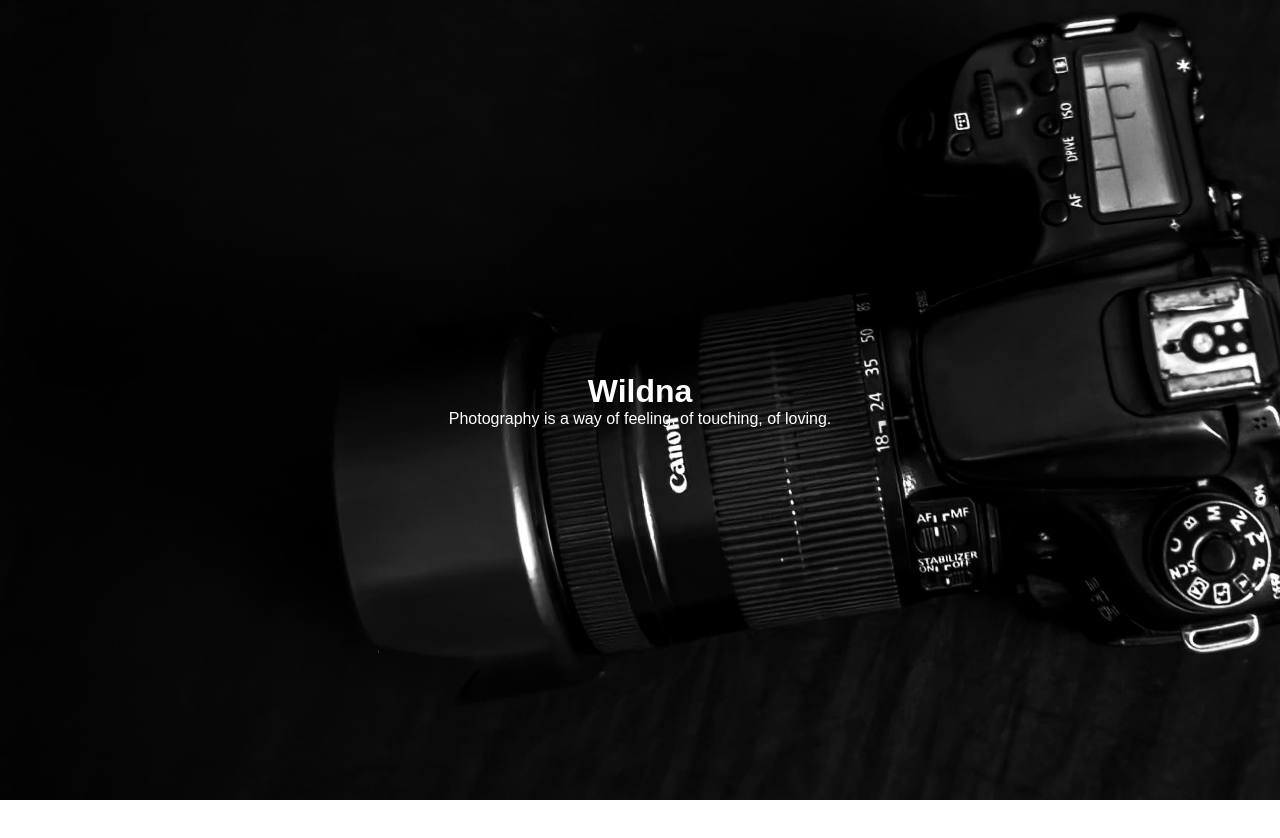
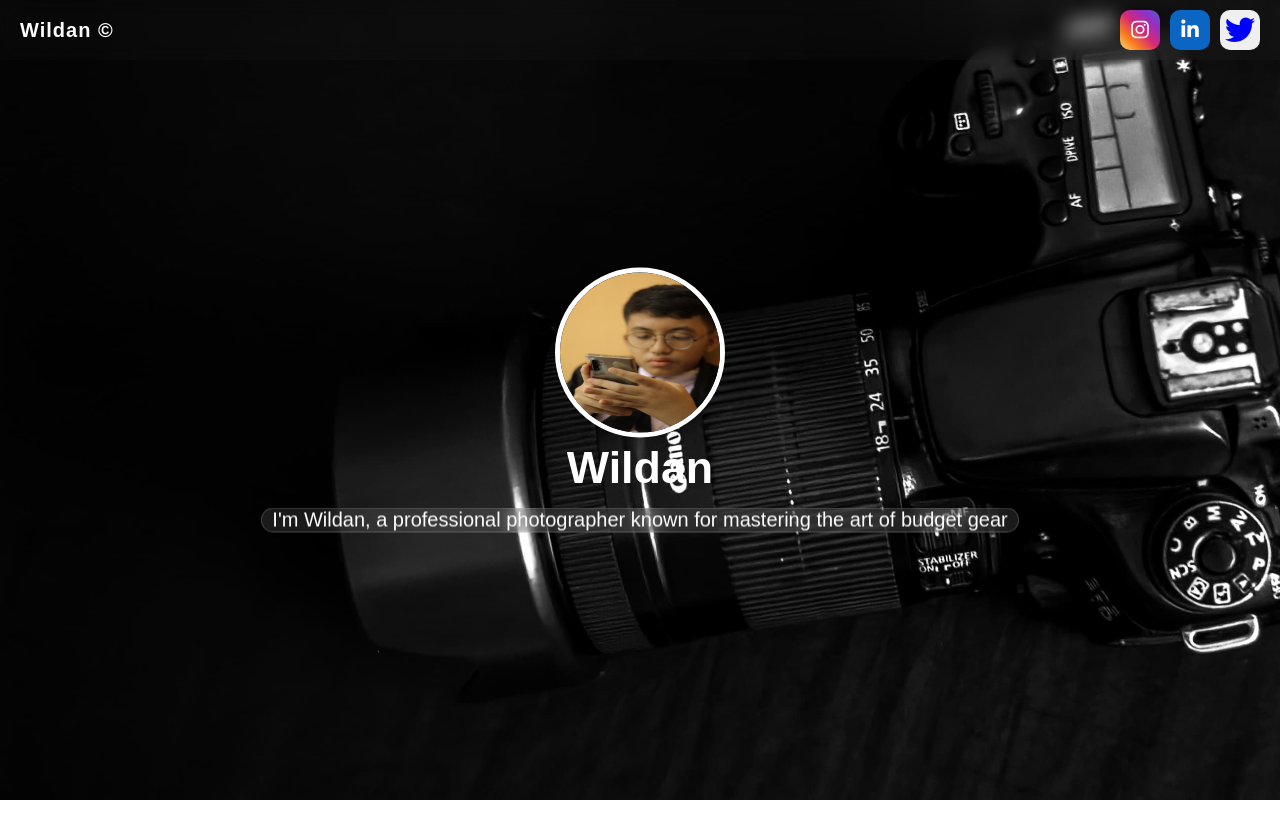
Before and after one commit to Vtolin/fg-porto, a plain HTML site: page index.html in a window 1280 px wide. Before the commit the page ends 800 px from the top, so only its background shows below. Drawn offline with Linux system fonts and the light colour scheme.

Commit message:
üpdates

```diff
--- a/index.html
+++ b/index.html
@@ -4,6 +4,7 @@
   <meta charset="UTF-8">
   <meta name="viewport" content="width=device-width, initial-scale=1.0">
   <title>Pasha</title>
+  <link rel="stylesheet" href="https://cdnjs.cloudflare.com/ajax/libs/font-awesome/6.5.0/css/all.min.css">
   <style>
     * {
       margin: 0;
@@ -28,7 +29,7 @@
       width: 100%;
       height: 100%;
       object-fit: cover;
-      z-index: -1; /* So elements on top can be visible */
+      z-index: -1;
     }
     .overlay-content {
       position: relative;
@@ -38,28 +39,100 @@
       transform: translateY(-50%);
     }
 
+    .overlay-content p {
+      margin: 0 20px;
+      padding: 0 10px;
+      font-size: 20px;
+      background-color: rgba(255, 255, 255, 0.1);
+      color: white;
+      border-radius: 25px;
+      backdrop-filter: blur(10px);
+      -webkit-backdrop-filter: blur(10px);
+      display: inline-block;
+      border: 1px solid rgba(255, 255, 255, 0.2);
+    }
+
+    .taskbar {
+      height: 60px;
+      position: fixed;
+      z-index: 10;
+      top: 0;
+      left: 0;
+      width: 100%;
+      background-color: rgba(255, 255, 255, 0.02);
+      backdrop-filter: blur(10px);
+      -webkit-backdrop-filter: blur(10px);
+      display: flex;
+      align-items: center;
+      justify-content: space-between; /* Align logo to left, buttons to right */
+      padding: 0 20px;
+    }
+
+    .logo {
+      color: white;
+      font-size: 20px;
+      font-weight: bold;
+      letter-spacing: 1px;
+    }
+
+    .social-buttons {
+      display: flex;
+      gap: 10px;
+    }
+
+    .social-buttons button {
+      font-size: 20px;
+      width: 40px;
+      height: 40px;
+      border: none;
+      border-radius: 10px;
+      color: white;
+      display: flex;
+      align-items: center;
+      justify-content: center;
+      cursor: pointer;
+    }
+
+    .ig {
+      background: linear-gradient(45deg, #feda75, #fa7e1e, #d62976, #962fbf, #4f5bd5);
+    }
+
+    .li {
+      background-color: #0A66C2;
+    }
+
     ::-webkit-scrollbar {
-        width: 5px;
-        background-color: #333;
+      width: 5px;
+      background-color: #333;
     }
 
     ::-webkit-scrollbar-thumb {
-        background-color: black;
-        border-radius: 10px;
+      background-color: black;
+      border-radius: 10px;
     }
   </style>
 </head>
 <body>
   <div class="top">
+    <div class="taskbar">
+      <div class="logo">Wildan ©</div>
+      <div class="social-buttons">
+        <button class="fab fa-instagram ig" title="Instagram"></button>
+        <button class="fab fa-linkedin-in li" title="LinkedIn"></button>
+        <button class="fab fa-twitter" style="font-size: 30px; color: blue;"></button>
+      </div>
+    </div>
     <img src="70d.jpeg" alt="EOS 70D" class="cemg">
 
     <div class="overlay-content">
-      <h1>Wildna</h1>
-      <p>Photography is a way of feeling, of touching, of loving.</p>
+      <img src="artisclg.jpeg" alt="pfp" class="pfp" style="width: 170px; height: 170px; border-radius: 50%; border: 5px solid white;">
+      <br>
+      <h1 style="font-size: 2.8rem; padding-bottom: 15px;">Wildan</h1>
+      <p>I'm Wildan, a professional photographer known for mastering the art of budget gear</p>
     </div>
   </div>
 
-  <div>
+  <div style="height: 100vh; width: 100%; background-color: white;">
   </div>
 </body>
 </html>
```
Also changed, not shown: artisclg.jpeg (added).
